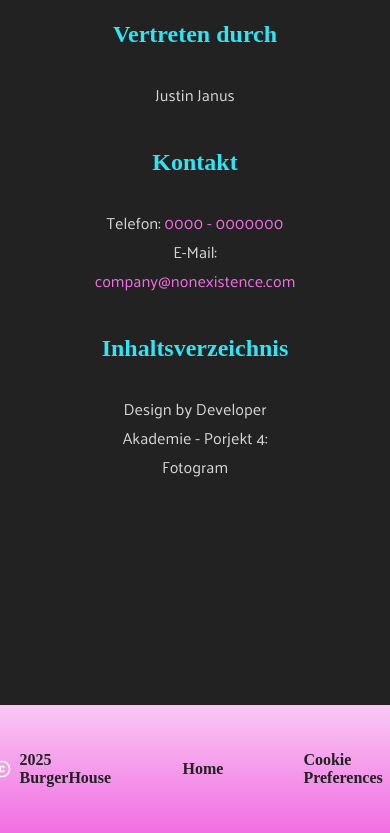
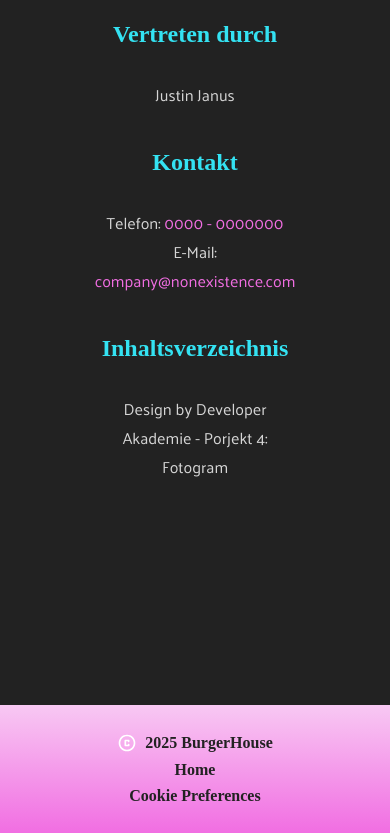
Before and after one commit to JustinJanusDev/Bestell-App, a plain HTML site: page impressum.html in a window 390 px wide. Shown: the part 383-1216 px from the top of the page. Drawn offline with Linux system fonts and the light colour scheme; a web font is replaced by a local one.

Commit message:
feat: footer responsive at imprint

```diff
--- a/impressum_style.css
+++ b/impressum_style.css
@@ -157,3 +157,20 @@ footer {
         }
     }
 }
+
+
+/*==================================================
+// responsive
+//================================================*/
+
+
+@media screen and (max-width: 575px) {
+
+    footer {
+        .footer_links {
+            flex-direction: column;
+
+            gap: 8px;
+        }
+    }
+}
```
